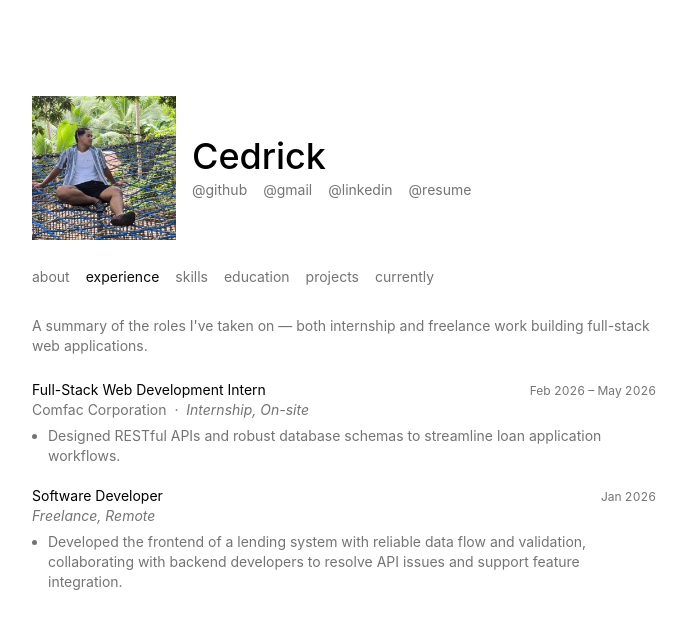
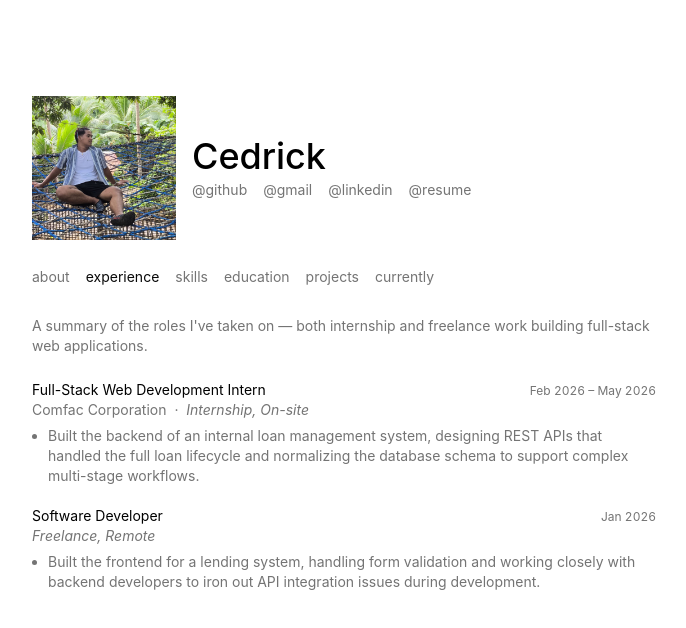
Before and after one commit to Cedrickkk/hulaanmo, a React (Vite) app: page /experience in a window 1280 px wide. Shown: the top 628 px of the page, without its empty margins (296-982 px from the left). Built offline with nearby package versions, Linux system fonts and the light colour scheme.

Commit message:
fix: update experience description

```diff
--- a/src/data/experience.ts
+++ b/src/data/experience.ts
@@ -13,7 +13,7 @@ export const experience: Experience[] = [
     type: "Internship, On-site",
     period: "Feb 2026 – May 2026",
     bullets: [
-      "Designed RESTful APIs and robust database schemas to streamline loan application workflows.",
+      "Built the backend of an internal loan management system, designing REST APIs that handled the full loan lifecycle and normalizing the database schema to support complex multi-stage workflows.",
     ],
   },
   {
@@ -21,7 +21,7 @@ export const experience: Experience[] = [
     type: "Freelance, Remote",
     period: "Jan 2026",
     bullets: [
-      "Developed the frontend of a lending system with reliable data flow and validation, collaborating with backend developers to resolve API issues and support feature integration.",
+      "Built the frontend for a lending system, handling form validation and working closely with backend developers to iron out API integration issues during development.",
     ],
   },
 ];
```
